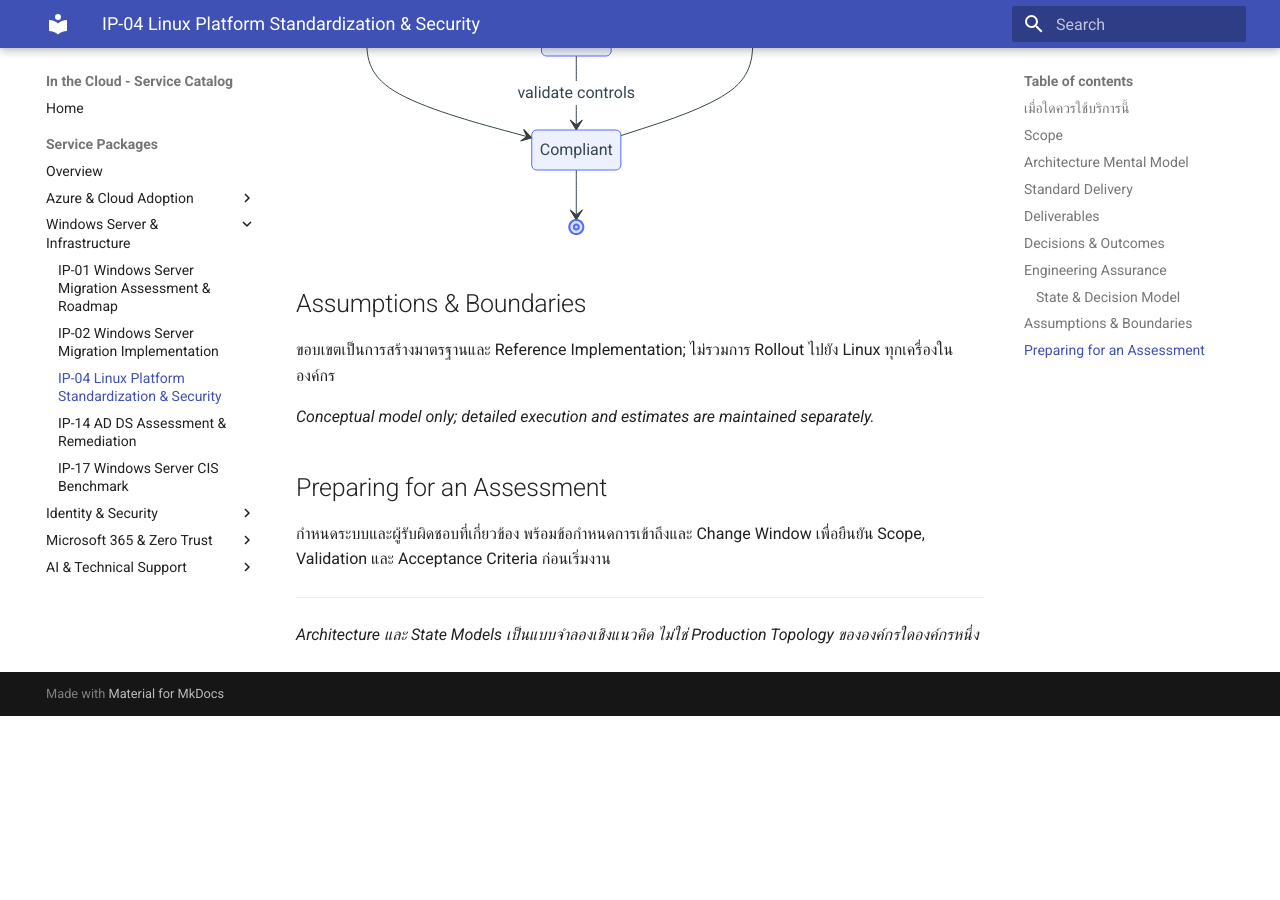
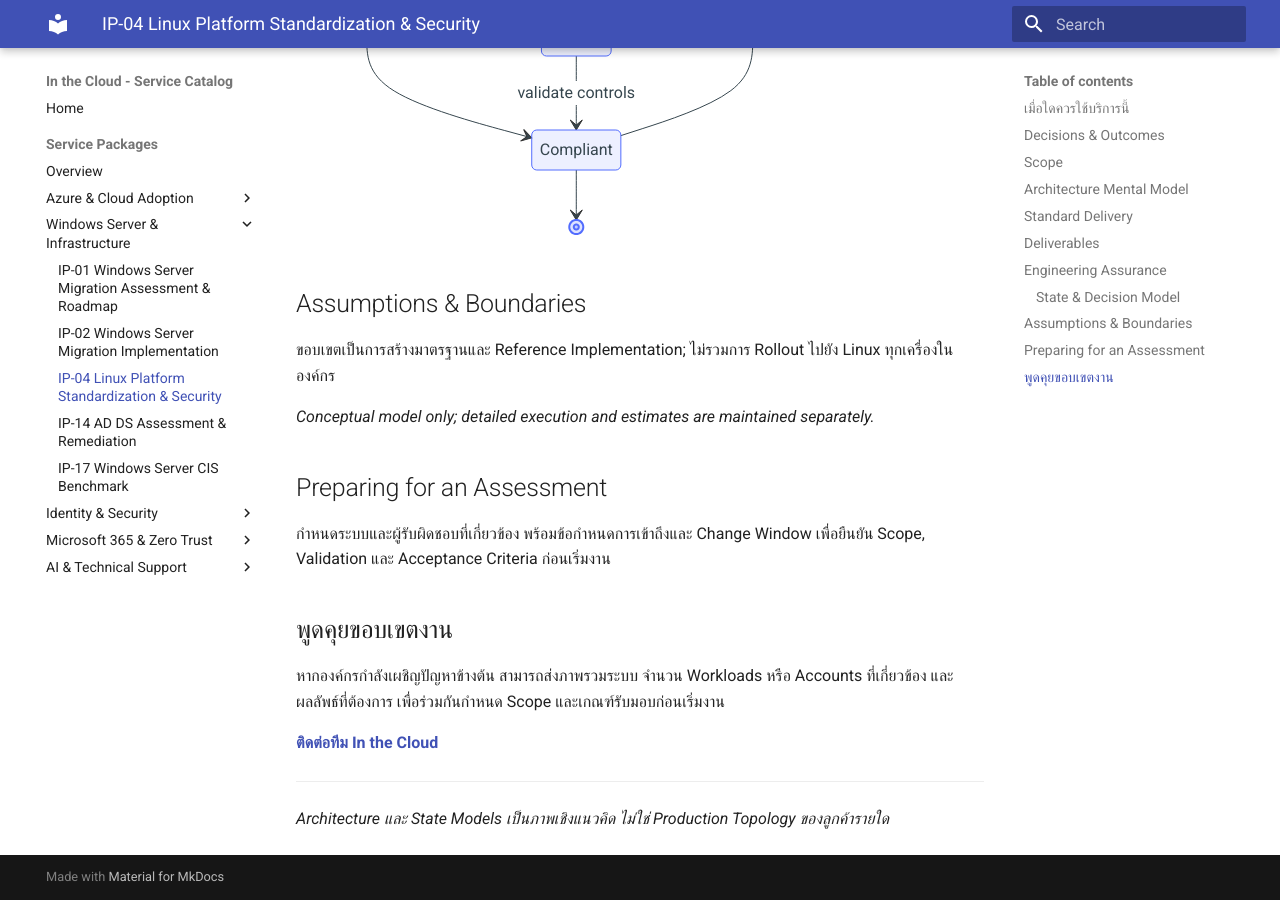
Before and after one commit to inthecloudth/service-catalog, an MkDocs documentation site: the page built from docs/services/ip-04-linux-standardization-hardening.md, in a window 1280 px wide and 900 px high, scrolled down 2269 px. Built offline with MkDocs 1.6.1 and Material for MkDocs 9.7.7, drawn with Linux system fonts in a browser that asks for light colours; before the commit the page ends 2985 px from its top, so only the background shows below that; some of the changed text lies outside the part shown.

Commit message:
docs(catalog): frontload buying decisions and add verified contact path for IP-04

```diff
--- a/docs/services/ip-04-linux-standardization-hardening.md
+++ b/docs/services/ip-04-linux-standardization-hardening.md
@@ -88,5 +88,12 @@ stateDiagram-v2
 
 กำหนดระบบและผู้รับผิดชอบที่เกี่ยวข้อง พร้อมข้อกำหนดการเข้าถึงและ Change Window เพื่อยืนยัน Scope, Validation และ Acceptance Criteria ก่อนเริ่มงาน
 
+## พูดคุยขอบเขตงาน
+
+หากองค์กรกำลังเผชิญปัญหาข้างต้น สามารถส่งภาพรวมระบบ จำนวน Workloads หรือ Accounts ที่เกี่ยวข้อง และผลลัพธ์ที่ต้องการ เพื่อร่วมกันกำหนด Scope และเกณฑ์รับมอบก่อนเริ่มงาน
+
+**[ติดต่อทีม In the Cloud](mailto:info@inthecloud.co.th?subject=Service%20IP-04)**
+
 ---
-*Architecture และ State Models เป็นแบบจำลองเชิงแนวคิด ไม่ใช่ Production Topology ขององค์กรใดองค์กรหนึ่ง*
+
+*Architecture และ State Models เป็นภาพเชิงแนวคิด ไม่ใช่ Production Topology ของลูกค้ารายใด*
```
Also changed, not shown: other parts of docs/services/ip-04-linux-standardization-hardening.md (+6 -6 lines).
